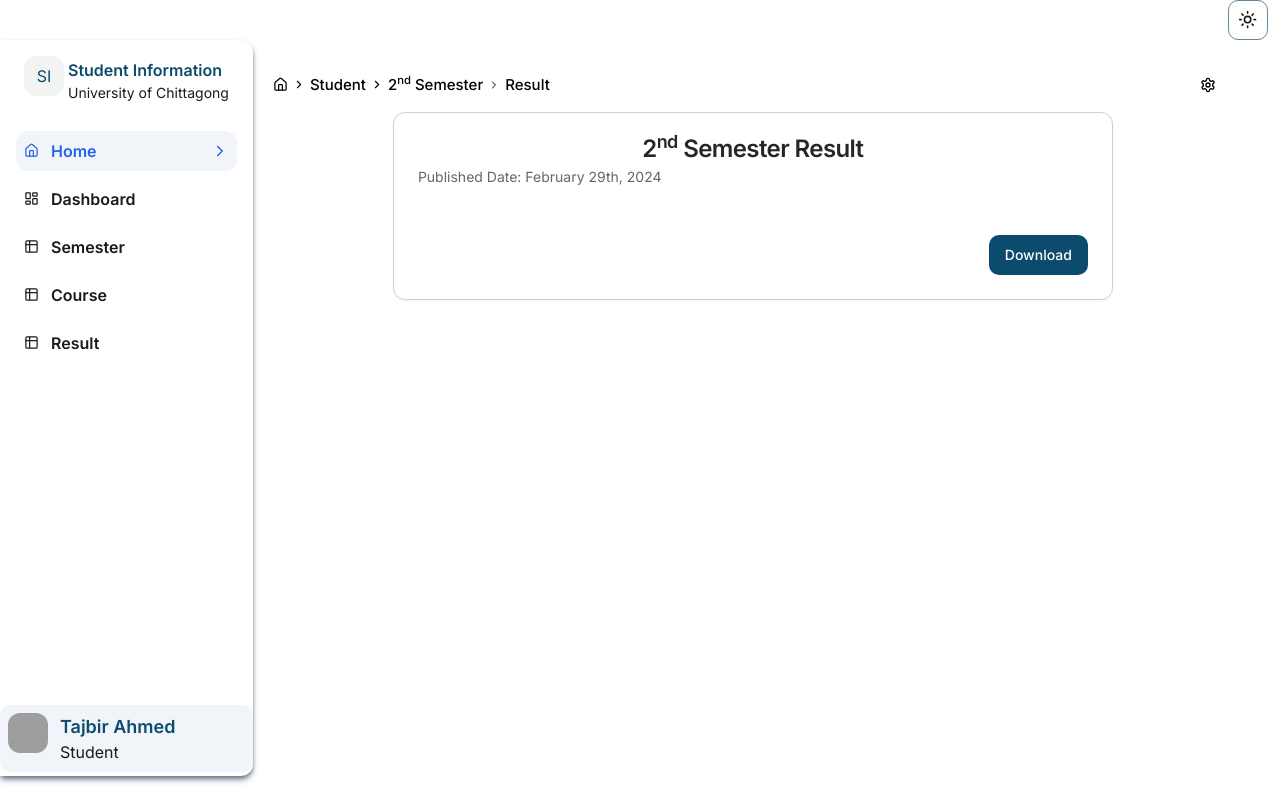
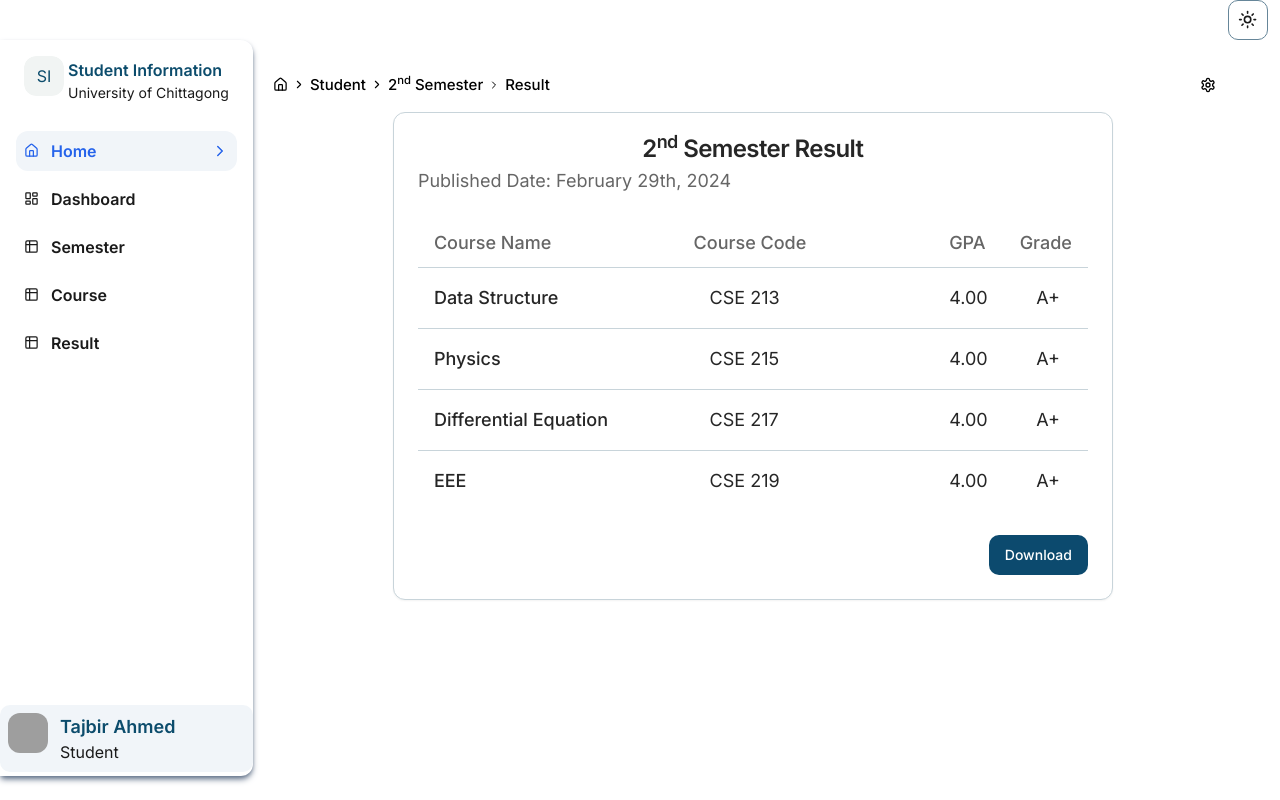
Before and after one commit to tajbirahmed/sim, a Next.js app: page /result in a window 1280 px wide. Built offline with nearby package versions, Linux system fonts and the light colour scheme; grey boxes are pictures that could not be loaded.

Commit message:
new table has been added

```diff
--- /dev/null
+++ b/components/ResultComponents/DummyResults.ts
@@ -0,0 +1,7 @@
+export const dummyResults = [
+    { Course: 'Data Structure', CourseCode: 'CSE 213', GPA: '4.00', Grade: 'A+' },
+    { Course: 'Physics', CourseCode: 'CSE 215', GPA: '4.00', Grade: 'A+' },
+    { Course: 'Differential Equation', CourseCode: 'CSE 217', GPA: '4.00', Grade: 'A+' },
+    { Course: 'EEE', CourseCode: 'CSE 219', GPA: '4.00', Grade: 'A+' },
+
+  ];
--- a/components/ResultComponents/ResultCard.tsx
+++ b/components/ResultComponents/ResultCard.tsx
@@ -1,19 +1,17 @@
-"use clinet";
 import * as React from "react"
-
 import { Button } from "@/components/ui/button"
+import { Card, CardContent, CardDescription, CardFooter, CardHeader, CardTitle } from "@/components/ui/card"
+import { format } from "date-fns";
 import {
-    Card,
-    CardContent,
-    CardDescription,
-    CardFooter,
-    CardHeader,
-    CardTitle,
-} from "@/components/ui/card"
-
-import { Label } from "@/components/ui/label"
-import { format } from "date-fns";
-
+  Table,
+  TableBody,
+  TableCaption,
+  TableCell,
+  TableHead,
+  TableHeader,
+  TableRow,
+} from "@/components/ui/table";
+import { dummyResults } from "./DummyResults"; // Adjust the import path
 
 interface ResultCardProps {
     semester: number;
@@ -21,14 +19,34 @@
 
 export function ResultCard({ semester }: ResultCardProps) {
     const [pubdate, setpubDate] = React.useState<Date>(new Date())
+
     return (
         <Card className="w-9/12 justify-center">
             <CardHeader >
                 <CardTitle className="text-center">{semester}<sup className="">{semester === 1 ? "st" : semester === 2 ? "nd" : semester === 3 ? "rd" : "th"}</sup>{" Semester"} Result</CardTitle>
-                <CardDescription>Published Date: { format(pubdate, "PPP")}</CardDescription>
+                <CardDescription  className="text-lg">Published Date: { format(pubdate, "PPP")}</CardDescription>
             </CardHeader>
             <CardContent>
-                {/* TODO: Table */}
+                <Table>
+                    <TableHeader>
+                        <TableRow className="text-lg">
+                            <TableHead className="w-[280px]">Course Name</TableHead>
+                            <TableHead className="w-[280px]">Course Code</TableHead>
+                            <TableHead>GPA</TableHead>
+                            <TableHead className="text-right">Grade</TableHead>
+                        </TableRow>
+                    </TableHeader>
+                    <TableBody>
+                        {dummyResults.map((invoice, index) => (
+                            <TableRow  className="text-lg" key={index}>
+                                <TableCell className="font-medium">{invoice.Course}</TableCell>
+                                <TableCell className="pl-8">{invoice.CourseCode}</TableCell>
+                                <TableCell>{invoice.GPA}</TableCell>
+                                <TableCell className="text-right pr-7">{invoice.Grade}</TableCell>
+                            </TableRow>
+                        ))}
+                    </TableBody>
+                </Table>
             </CardContent>
             <CardFooter className="flex justify-end">
                 <Button>Download</Button>
--- /dev/null
+++ b/components/ui/table.tsx
@@ -0,0 +1,117 @@
+import * as React from "react"
+
+import { cn } from "@/lib/utils"
+
+const Table = React.forwardRef<
+  HTMLTableElement,
+  React.HTMLAttributes<HTMLTableElement>
+>(({ className, ...props }, ref) => (
+  <div className="relative w-full overflow-auto">
+    <table
+      ref={ref}
+      className={cn("w-full caption-bottom text-sm", className)}
+      {...props}
+    />
+  </div>
+))
+Table.displayName = "Table"
+
+const TableHeader = React.forwardRef<
+  HTMLTableSectionElement,
+  React.HTMLAttributes<HTMLTableSectionElement>
+>(({ className, ...props }, ref) => (
+  <thead ref={ref} className={cn("[&_tr]:border-b", className)} {...props} />
+))
+TableHeader.displayName = "TableHeader"
+
+const TableBody = React.forwardRef<
+  HTMLTableSectionElement,
+  React.HTMLAttributes<HTMLTableSectionElement>
+>(({ className, ...props }, ref) => (
+  <tbody
+    ref={ref}
+    className={cn("[&_tr:last-child]:border-0", className)}
+    {...props}
+  />
+))
+TableBody.displayName = "TableBody"
+
+const TableFooter = React.forwardRef<
+  HTMLTableSectionElement,
+  React.HTMLAttributes<HTMLTableSectionElement>
+>(({ className, ...props }, ref) => (
+  <tfoot
+    ref={ref}
+    className={cn(
+      "border-t bg-muted/50 font-medium [&>tr]:last:border-b-0",
+      className
+    )}
+    {...props}
+  />
+))
+TableFooter.displayName = "TableFooter"
+
+const TableRow = React.forwardRef<
+  HTMLTableRowElement,
+  React.HTMLAttributes<HTMLTableRowElement>
+>(({ className, ...props }, ref) => (
+  <tr
+    ref={ref}
+    className={cn(
+      "border-b transition-colors hover:bg-muted/50 data-[state=selected]:bg-muted",
+      className
+    )}
+    {...props}
+  />
+))
+TableRow.displayName = "TableRow"
+
+const TableHead = React.forwardRef<
+  HTMLTableCellElement,
+  React.ThHTMLAttributes<HTMLTableCellElement>
+>(({ className, ...props }, ref) => (
+  <th
+    ref={ref}
+    className={cn(
+      "h-12 px-4 text-left align-middle font-medium text-muted-foreground [&:has([role=checkbox])]:pr-0",
+      className
+    )}
+    {...props}
+  />
+))
+TableHead.displayName = "TableHead"
+
+const TableCell = React.forwardRef<
+  HTMLTableCellElement,
+  React.TdHTMLAttributes<HTMLTableCellElement>
+>(({ className, ...props }, ref) => (
+  <td
+    ref={ref}
+    className={cn("p-4 align-middle [&:has([role=checkbox])]:pr-0", className)}
+    {...props}
+  />
+))
+TableCell.displayName = "TableCell"
+
+const TableCaption = React.forwardRef<
+  HTMLTableCaptionElement,
+  React.HTMLAttributes<HTMLTableCaptionElement>
+>(({ className, ...props }, ref) => (
+  <caption
+    ref={ref}
+    className={cn("mt-4 text-sm text-muted-foreground", className)}
+    {...props}
+  />
+))
+TableCaption.displayName = "TableCaption"
+
+export {
+  Table,
+  TableHeader,
+  TableBody,
+  TableFooter,
+  TableHead,
+  TableRow,
+  TableCell,
+  TableCaption,
+}
```
Also changed, not shown: app/result/page.tsx (+10 -0 lines).
